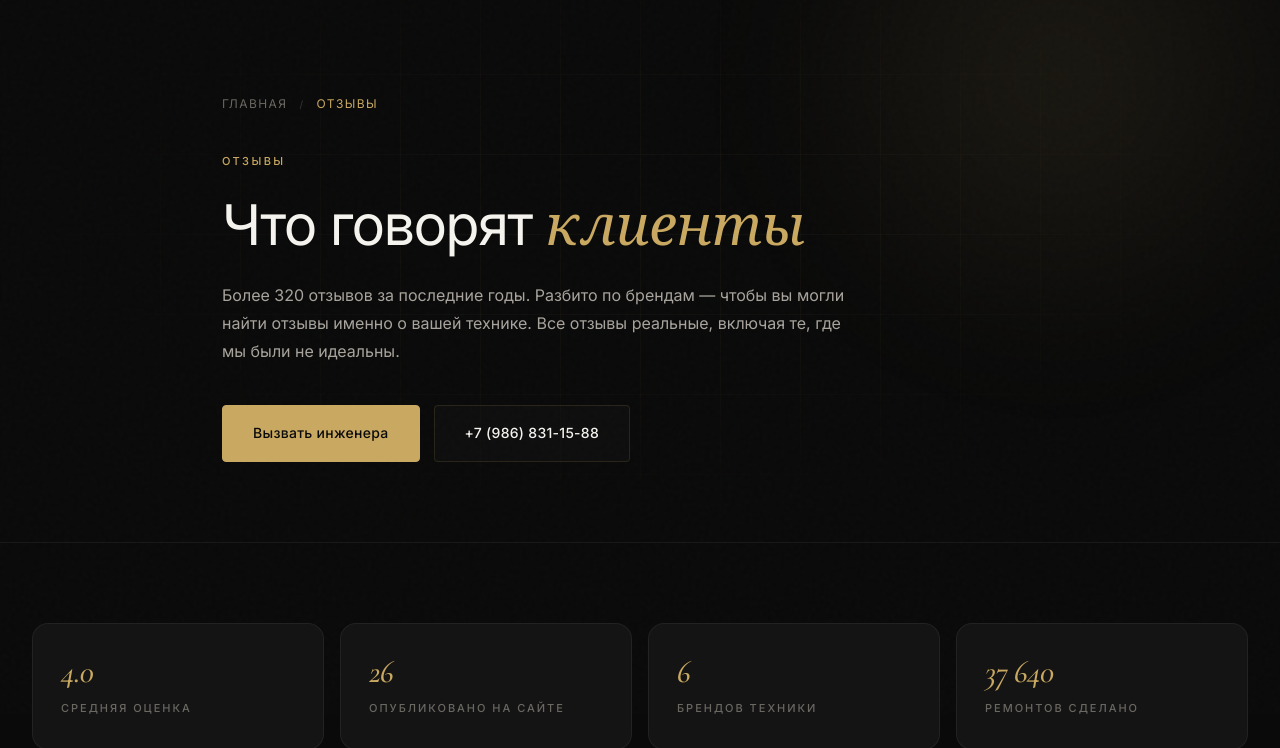
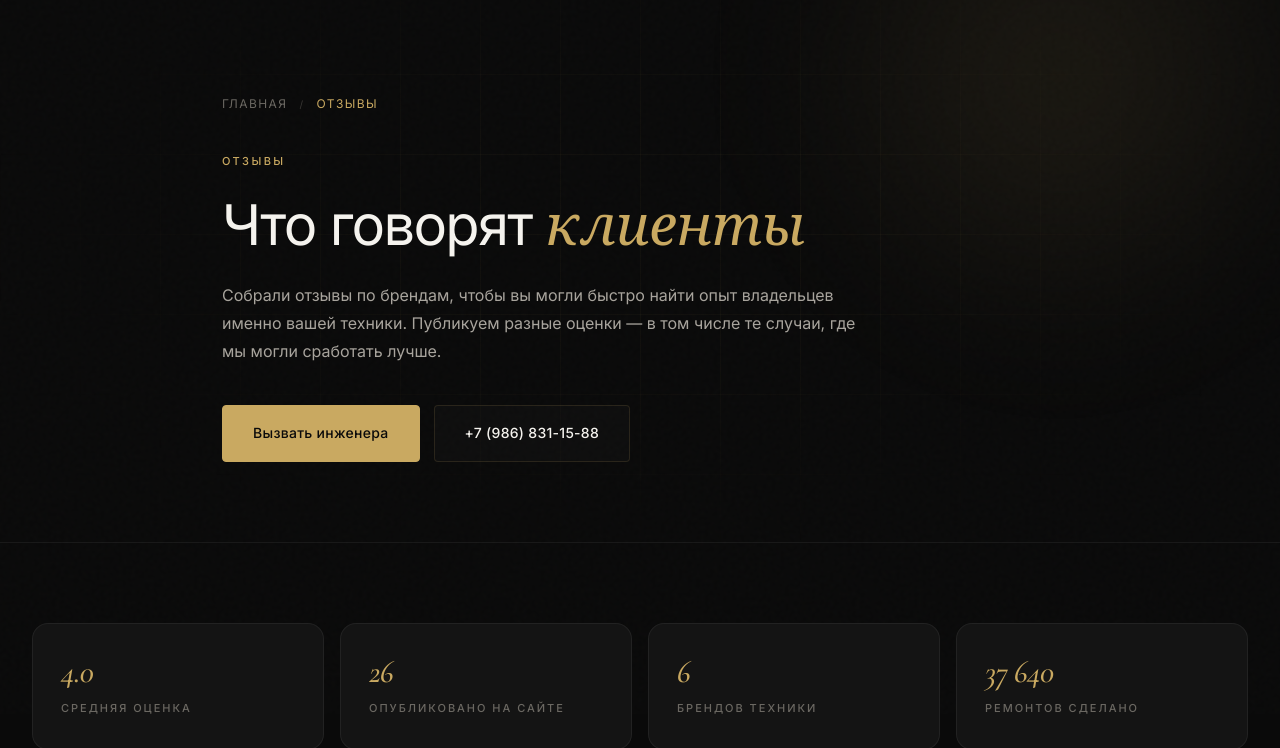
Before and after one commit to bdjsjss7-sys/miele_service, a plain HTML site: page reviews.html in a window 1280 px wide. Shown: the part 86-834 px from the top of the page. Drawn offline with nearby package versions, Linux system fonts and the light colour scheme.

Commit message:
Align reviews page copy with curated reviews

```diff
--- a/reviews.html
+++ b/reviews.html
@@ -368,7 +368,7 @@
 <meta property="og:locale" content="ru_RU">
 <meta name="twitter:card" content="summary_large_image">
 <meta name="twitter:title" content="Отзывы клиентов — ремонт техники Miele, Neff, Gaggenau в СПб | KLARWERK">
-<meta name="twitter:description" content="Более 320 отзывов клиентов о ремонте премиальной техники Miele, Neff, Gaggenau, Bosch, Siemens, Smeg в Санкт-Петербурге.">
+<meta name="twitter:description" content="Отзывы клиентов о ремонте премиальной техники Miele, Neff, Gaggenau, Bosch, Siemens и Smeg в Санкт-Петербурге.">
 <meta name="twitter:image" content="https://www.premium-remont-miele.pro/assets/og-cover.png">
 <meta name="geo.region" content="RU-SPE">
 <meta name="geo.placename" content="Санкт-Петербург">
@@ -439,7 +439,7 @@
       "@id": "https://www.premium-remont-miele.pro/reviews.html#webpage",
       "url": "https://www.premium-remont-miele.pro/reviews.html",
       "name": "Отзывы клиентов — ремонт техники Miele, Neff, Gaggenau в СПб | KLARWERK",
-      "description": "Более 320 отзывов клиентов о ремонте премиальной техники Miele, Neff, Gaggenau, Bosch, Siemens, Smeg в Санкт-Петербурге.",
+      "description": "Отзывы клиентов о ремонте премиальной техники Miele, Neff, Gaggenau, Bosch, Siemens и Smeg в Санкт-Петербурге.",
       "inLanguage": "ru-RU",
       "isPartOf": {
         "@id": "https://www.premium-remont-miele.pro/#website"
@@ -503,9 +503,9 @@
       Что говорят <em>клиенты</em>
     </h1>
     <p class="page-hero__lead">
-      Более 320 отзывов за последние годы. Разбито по брендам — чтобы вы могли
-      найти отзывы именно о вашей технике. Все отзывы реальные, включая
-      те, где мы были не идеальны.
+      Собрали отзывы по брендам, чтобы вы могли быстро найти опыт владельцев
+      именно вашей техники. Публикуем разные оценки — в том числе те случаи,
+      где мы могли сработать лучше.
     </p>
 
     <div class="page-hero__actions">
```
